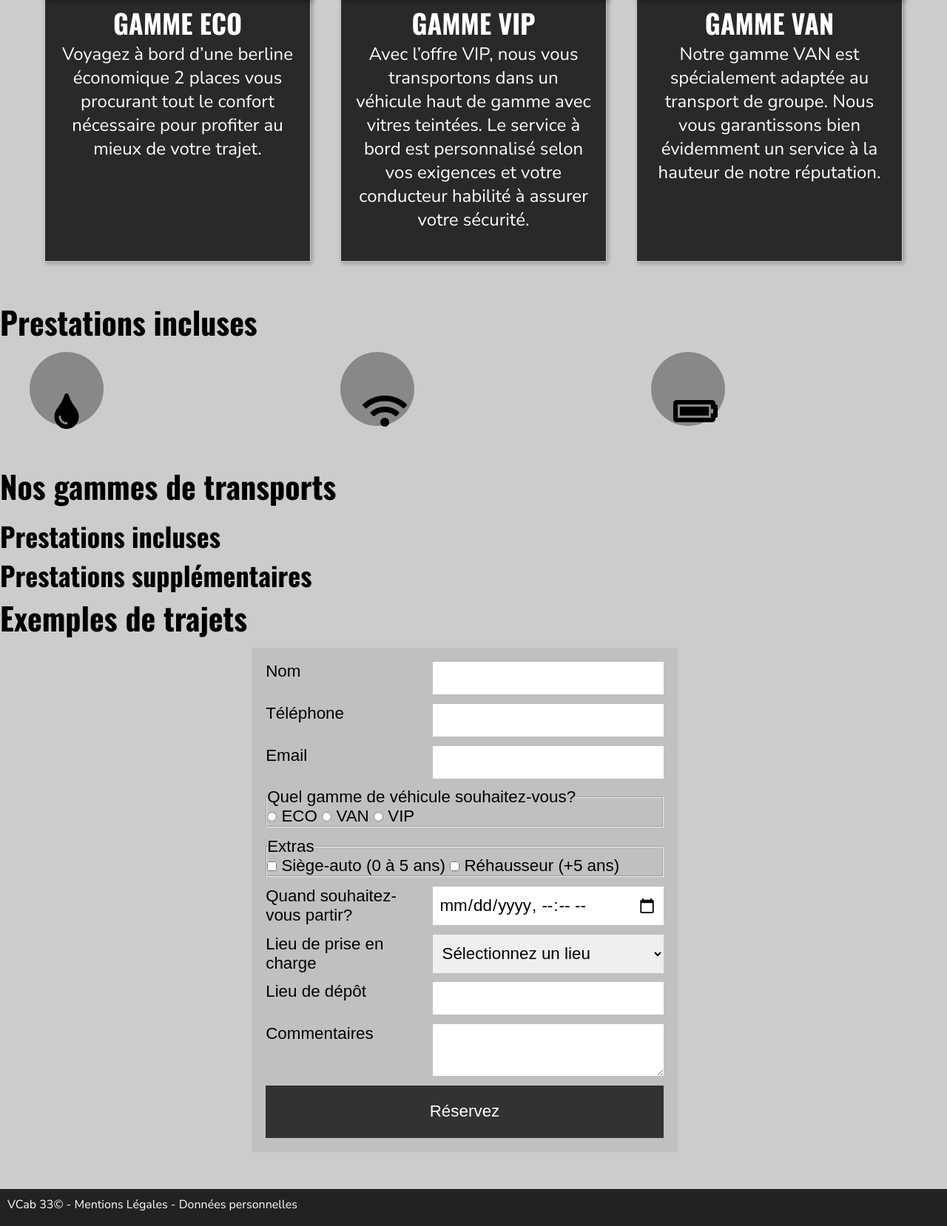
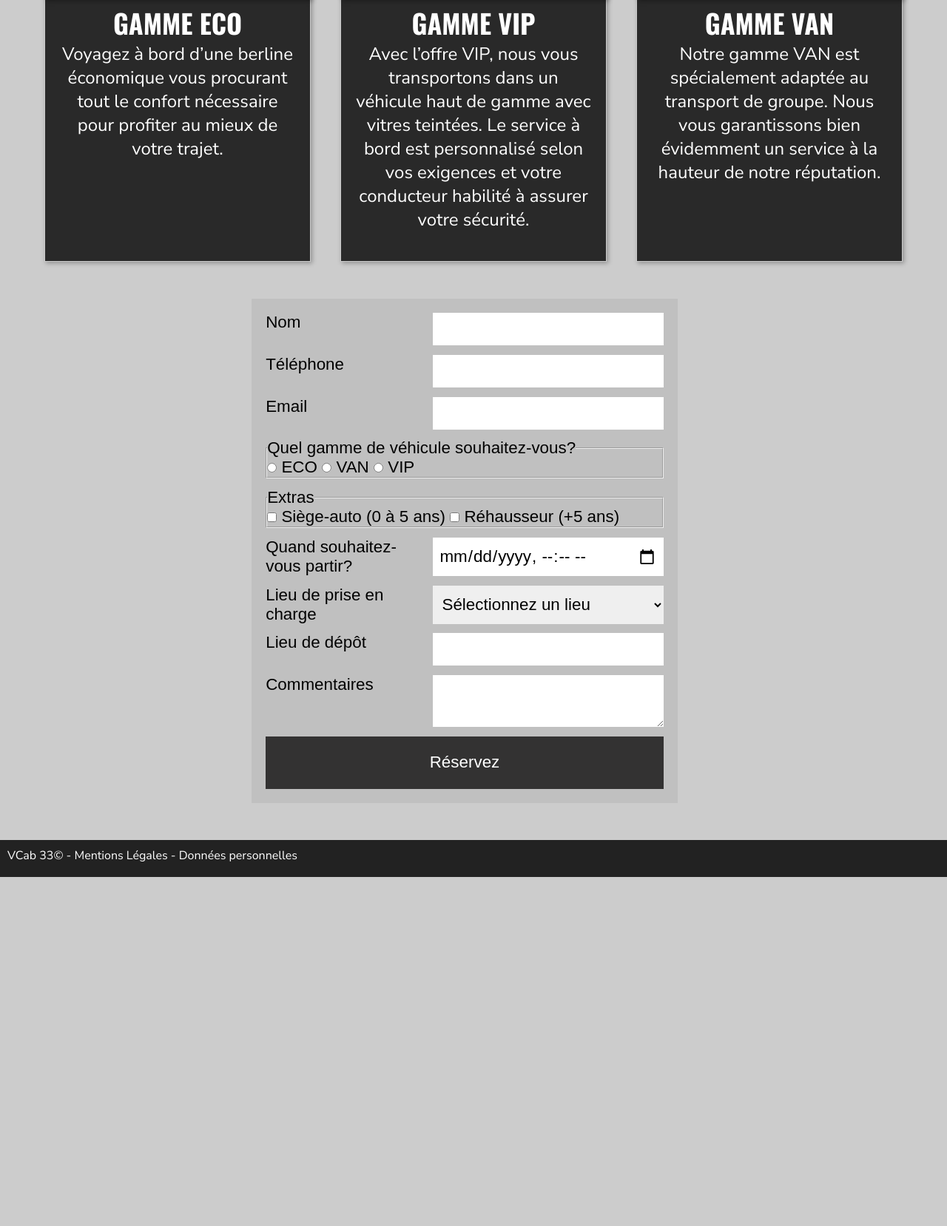
Before and after one commit to afeynaud/vcab33, a PHP site: page /src/pages/reservation-tarifs.php in a window 1280 px wide. Shown: the part 978-2636 px from the top of the page at 74% size. After the commit the page ends 2164 px from the top, so only its background shows below. Run offline with PHP 8.4, Linux system fonts and the light colour scheme.

Commit message:
Modified pages and added images

```diff
--- a/css/style.css
+++ b/css/style.css
@@ -47,6 +47,14 @@ body {
     margin-left: auto;
     margin-right: auto;
     max-width: 600px;
+}
+
+.proper-font {
+
+    font-size: 24px;
+    font-family: 'Nunito Sans', sans-serif;
+    margin-bottom: 20px;
+
 }
 
 p {
@@ -353,11 +361,11 @@ button {
 
 /*BodyPresta*/
 
-.cards {
+  .cards {
     display: flex;
     flex-wrap: wrap;
     align-items: stretch;
-    justify-content: space-around
+    justify-content: space-around;
   }
   .card {
     width: 360px;
@@ -386,6 +394,7 @@ button {
     }
 
     .card-icons-blocks {
+      text-align: center;
       width: 360px;
     }
 
--- a/src/pages/reservation-tarifs.php
+++ b/src/pages/reservation-tarifs.php
@@ -16,49 +16,32 @@
     require '../../templates/nav-menu.php';
     require '../../data/runs-global-informations.php';
 ?>
+
 <h1>Réservation et tarifs</h1>
-<h2 class="container">Nos gammes de transport</h2>
+  <h2 class="container">Nos gammes de transport</h2>
       <main class="container cards">
         <article class="card">
-          <img class="card" src="https://picsum.photos/id/1003/300" alt="Sample photo">
+          <img class="card" src="https://i.imgur.com/7csXwhX.jpg" alt="gamme économique">
           <div class="text">
             <h3>GAMME ECO</h3>
-            <p>Voyagez à bord d’une berline économique 2 places vous procurant tout le confort nécessaire pour profiter au mieux de votre trajet.</p>
+            <p>Voyagez à bord d’une berline économique vous procurant tout le confort nécessaire pour profiter au mieux de votre trajet.</p>
           </div>
         </article>
         <article class="card">
-          <img class="card" src="https://picsum.photos/id/1003/300" alt="Sample photo">
+          <img class="card" src="https://i.imgur.com/Pfzu4Gk.jpg" alt="gamme vip">
           <div class="text">
             <h3>GAMME VIP</h3>
             <p>Avec l’offre VIP, nous vous transportons dans un véhicule haut de gamme avec vitres teintées. Le service à bord est personnalisé selon vos exigences et votre conducteur habilité à assurer votre sécurité.</p>
           </div>
         </article>
         <article class="card">
-          <img class="card" src="https://picsum.photos/id/1003/300" alt="Sample photo">
+          <img class="card" src="https://i.imgur.com/CXyiqEq.jpg" alt="gamme van">
           <div class="text">
             <h3>GAMME VAN</h3>
             <p>Notre gamme VAN est spécialement adaptée au transport de groupe. Nous vous garantissons bien évidemment un service à la hauteur de notre réputation.</p>
           </div>
         </article>
       </main>
-      <main class="product">
-        <div class="presta">
-          <h2>Prestations incluses</h2>
-        </div>
-          <div class="container">
-            <div class="card-icons-blocks"><i class="fas fa-tint fa-3x card-circle-icon"></i></div>
-            <div class="card-icons-blocks"><i class="fas fa-wifi fa-3x card-circle-icon"></i></div>
-            <div class="card-icons-blocks"><i class="fas fa-battery-full fa-3x card-circle-icon"></i></div>
-          </div>
-      </main>
-
-<h2>Nos gammes de transports</h2>
-
-<h3>Prestations incluses</h3>
-
-<h3>Prestations supplémentaires</h3>
-
-<h2>Exemples de trajets</h2>
 
 <div class="container-form1">
     <?php require '../../templates/form.php';?>
```
Also changed, not shown: src/pages/devenir-partenaires.php (+61 -1 lines).
